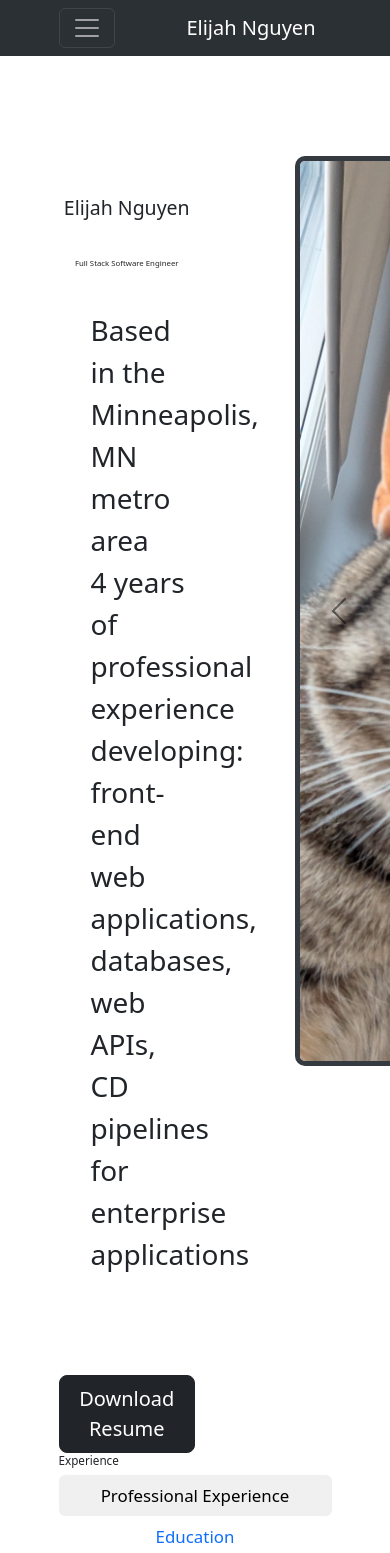
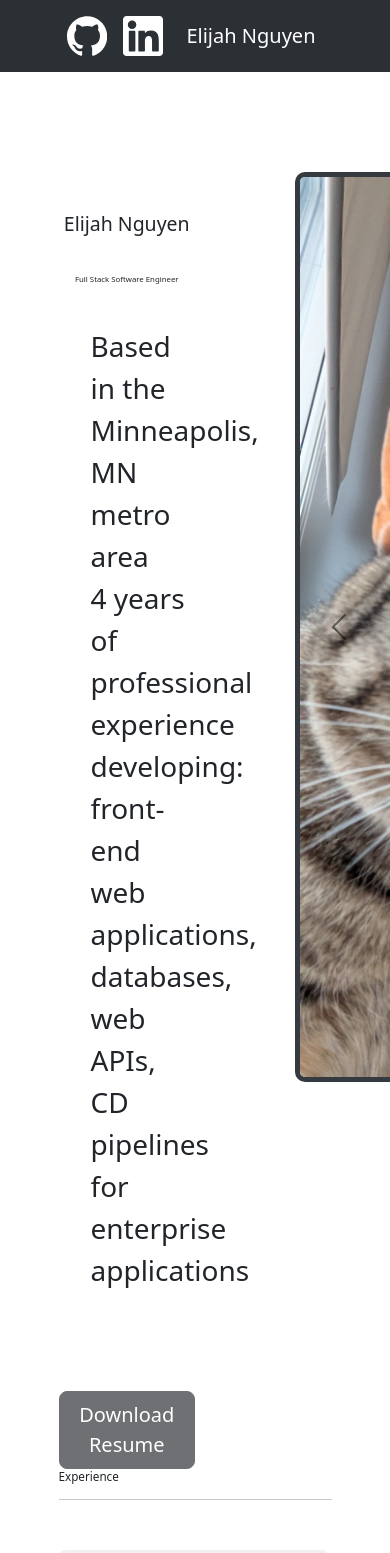
Before and after one commit to NguyenElijah/elijah-nguyen-website, a React (Vite) app: page / in a window 390 px wide. Shown: the top 1553 px of the page. Built offline with nearby package versions, Linux system fonts and the light colour scheme.

Commit message:
style experience. fix header in mobile view. disable resume button

```diff
--- a/src/App/Experience/Experience.scss
+++ b/src/App/Experience/Experience.scss
@@ -1,13 +1,35 @@
 @import '../colors.scss';
 
-.skibidi {
+.experience-tabs {
+  margin-top: 50px;
   font-size: 2vh;
   background-color: #fff;
 
   .nav-item {
+    outline: 0px solid $skill-border-color;
+    border-radius: 5px;
+    transition: outline .25s ease-in-out;
+    -moz-transition: outline .25s ease-in-out;
+    -webkit-transition: outline .25s ease-in-out;
+
+    .nav-link {
+      color: black;
+    }
     .nav-link.active {
       color: black;
       background-color: $skill-background-color;
     }
+
+     &:hover {
+      outline: 5px solid $skill-border-color;
+      transition: outline .25s ease-in-out;
+      -moz-transition: outline .25s ease-in-out;
+      -webkit-transition: outline .25s ease-in-out;
+    }
   }
+
+  .nav-item {
+    margin-right: 4px;
+  }
+
 }
--- a/src/App/Experience/Experience.tsx
+++ b/src/App/Experience/Experience.tsx
@@ -11,9 +11,10 @@ import UnivesityOfMinnesota from '../../assets/icons/UniversityOfMinnesotaIcon.s
 function Experience() {
   return <>
     <h2>Experience</h2>
+    <hr></hr>
     <Tabs
       defaultActiveKey="work"
-      className="md3 skibidi"
+      className="mb-3 experience-tabs"
       fill
       variant="pills"
     >
@@ -44,20 +45,21 @@ export const WorkExperience: Experience[] = [
     Duration: '2022 - Present',
     Logo: <RenaissanceLearning width="300px" />,
     Description: [
-      'Built and maintained Angular applications for students and educators hosted on AWS',
-      'Ensured web applications met L10N and A11Y standards',
-      'Managed customer PII data in Snowflake and PostgresSQL',
-      'Built pipelines in concourse for continuous development',
+      'Developed new Angular application from the ground up for educators to better monitor student progress',
+      'Built databases aggregating student practice data, assessment data and PII from multiple sources in Snowflake, Postgres and DynamoDB',
+      'Created and maintained continuous deployment pipelines with Concourse',
+      'Provided observability and alerts on application performance and costs using Grafana and New Relic'
     ]
   }
 ];
 
 export const Education: Experience[] = [
   {
-    Location: 'University of Minnesota - Twin Cities',
+    Location: 'University of Minnesota Twin Cities',
     Title: 'Bachelor\'s of Computer Engineering',
-    Duration: 'Class of 2020',
+    Duration: '2016 - 2020',
     Logo: <UnivesityOfMinnesota width="300px" />,
-    Description: []
+    Description: [
+    ]
   }
 ]
--- a/src/App/Header/Header.css
+++ /dev/null
@@ -1,8 +0,0 @@
-.navbar-brand{
-  --navbar-brand-padding-y: 100px;
-}
-
-.container-fluid {
-  padding-left: 15%;
-  padding-right: 15%;
-}
--- /dev/null
+++ b/src/App/Header/Header.scss
@@ -0,0 +1,14 @@
+.container {
+  max-width: 100%;
+  padding-left: 15%;
+  padding-right: 15%;
+
+  .navbar-nav {
+    flex-direction: row;
+
+    .nav-link {
+      padding-right: var(--bs-navbar-nav-link-padding-x);
+      padding-left: var(--bs-navbar-nav-link-padding-x);
+    }
+  }
+}
--- a/src/App/Header/Header.tsx
+++ b/src/App/Header/Header.tsx
@@ -1,26 +1,21 @@
-import './Header.css'
+import './Header.scss'
+import Container from 'react-bootstrap/Container';
+import Nav from 'react-bootstrap/Nav';
+import Navbar from 'react-bootstrap/Navbar';
+
 import GithubIcon from '../../../public/icons/GithubIcon';
 import LinkedInIcon from '../../../public/icons/LinkedInIcon';
 
 function Header() {
-  return <nav className="navbar navbar-expand-lg bg-body-tertiary" data-bs-theme="dark">
-    <div className="container-fluid">
-      <button className="navbar-toggler" type="button" data-bs-toggle="collapse" data-bs-target="#navbarNav" aria-controls="navbarNav" aria-expanded="false" aria-label="Toggle navigation">
-        <span className="navbar-toggler-icon"></span>
-      </button>
-      <div className="collapse navbar-collapse" id="navbarNav">
-        <ul className="navbar-nav">
-          <li className="nav-item">
-            <a className="nav-link" target="_blank" href="https://github.com/NguyenElijah"><GithubIcon></GithubIcon></a>
-          </li>
-          <li className="nav-item">
-            <a className="nav-link" target="_blank" href="https://www.linkedin.com/in/elijah-nguyen-106768178/"><LinkedInIcon></LinkedInIcon></a>
-          </li>
-        </ul>
-      </div>
-      <a className="navbar-brand" href="#">Elijah Nguyen</a>
-    </div>
-  </nav>
+  return <Navbar expand="lg" className="navbar navbar-expand-lg bg-body-tertiary" data-bs-theme="dark">
+    <Container>
+      <Nav>
+          <Nav.Link className="nav-link" target="_blank" href="https://github.com/NguyenElijah"><GithubIcon></GithubIcon></Nav.Link>
+          <Nav.Link className="nav-link" target="_blank" href="https://www.linkedin.com/in/elijah-nguyen-106768178/"><LinkedInIcon></LinkedInIcon></Nav.Link>
+      </Nav>
+      <Navbar.Brand href="#">Elijah Nguyen</Navbar.Brand>
+    </Container>
+  </Navbar>
 }
 
 export default Header
--- a/src/App/Intro/Intro.tsx
+++ b/src/App/Intro/Intro.tsx
@@ -14,7 +14,7 @@ function Intro() {
             <li className="intro-fact">4 years of professional experience developing: front-end web applications, databases, web APIs, CD pipelines for enterprise applications</li>
           </ul>
         </div>
-        <Button variant="dark" href="https://www.google.com" target="_blank" size="lg">Download Resume</Button>
+        <Button variant="dark" href="https://www.google.com" target="_blank" size="lg" disabled>Download Resume</Button>
       </div>
       <Headshot />
     </div>
```
Also changed, not shown: 1 other file (tests, documents, lock files or other folders).
